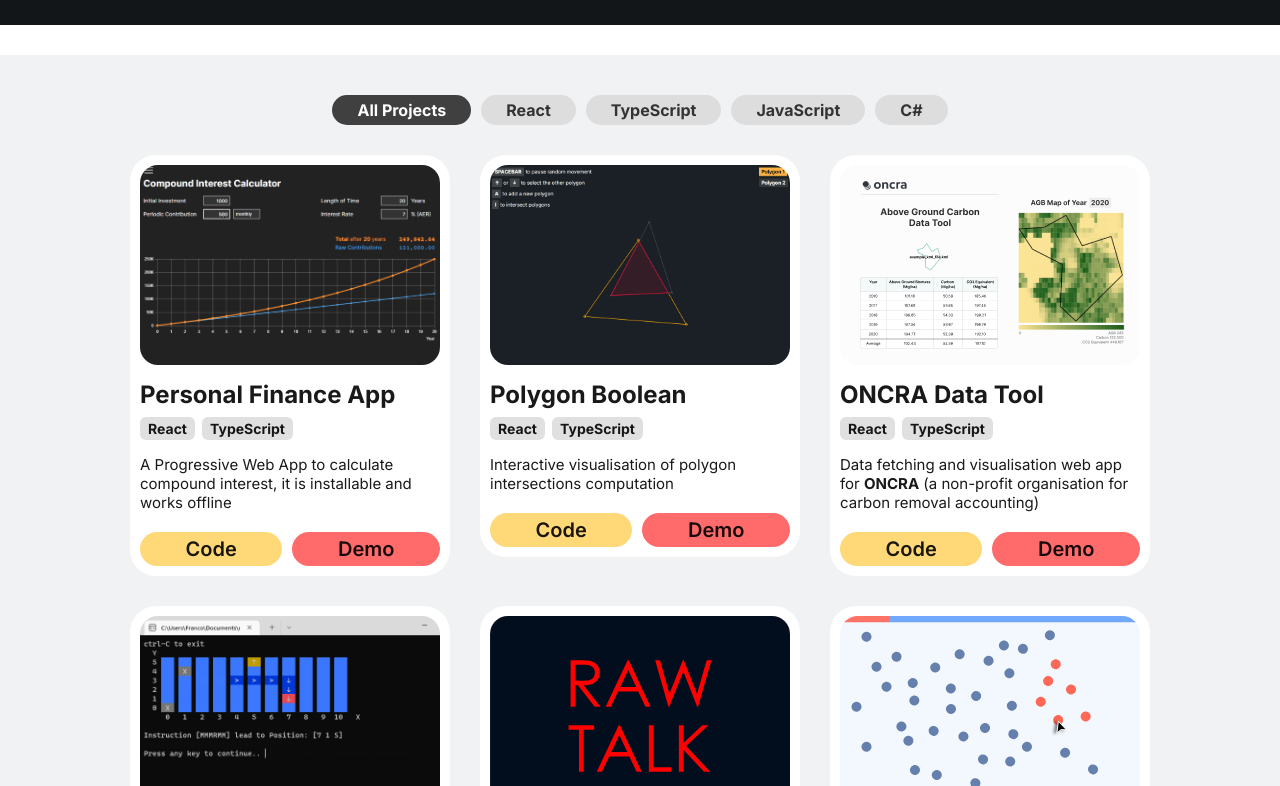
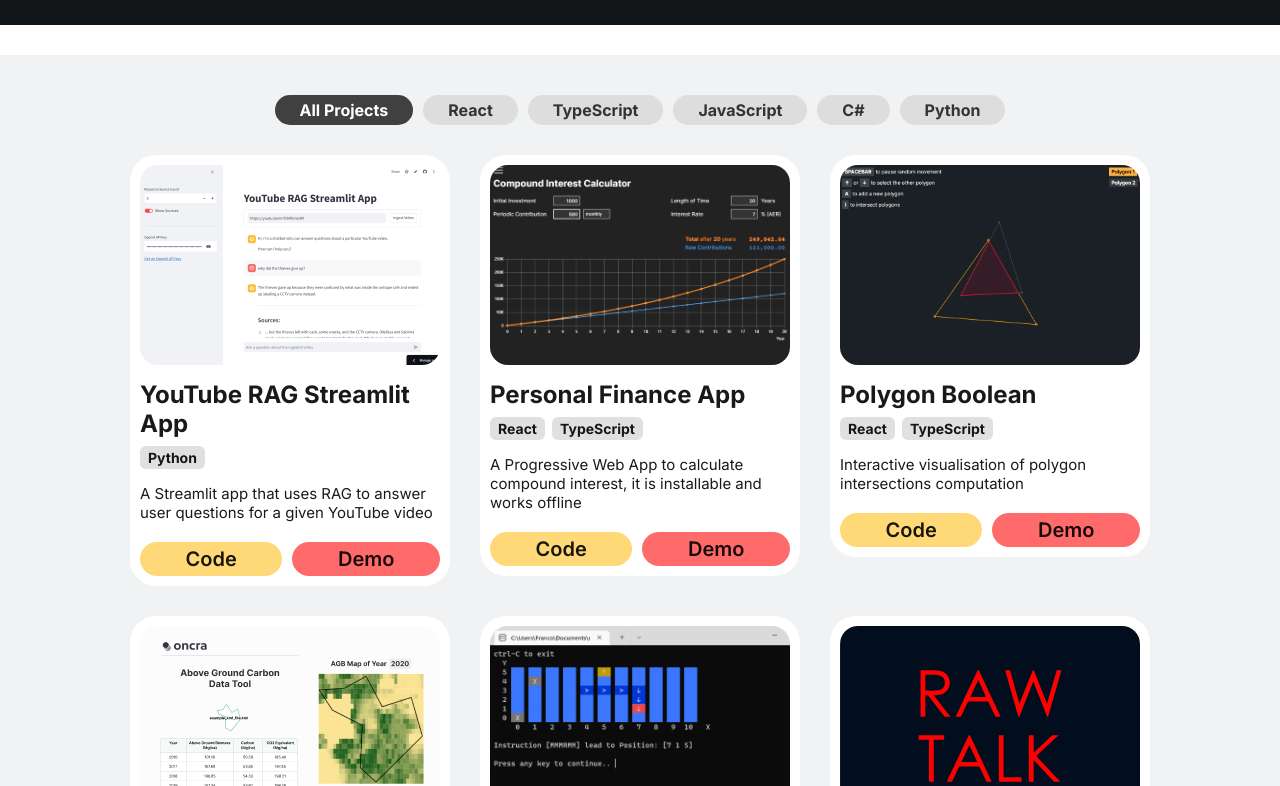
Before and after one commit to iamfranco/iamfranco.github.io, a React (Vite) app: page / in a window 1280 px wide. Shown: the part 617-1403 px from the top of the page. Built offline with nearby package versions, Linux system fonts and the light colour scheme.

Commit message:
Add YouTube RAG project to list

```diff
--- a/src/ProjectList.ts
+++ b/src/ProjectList.ts
@@ -1,4 +1,6 @@
 import { Project } from "./models/Project";
+import youtubeRagImg from "./assets/project-thumbnails/youtube-rag.png";
+import youtubeRagGif from "./assets/project-thumbnails/youtube-rag.gif";
 import personalFinanceImg from "./assets/project-thumbnails/personal-finance.png";
 import personalFinanceGif from "./assets/project-thumbnails/personal-finance.gif";
 import polygonBooleanImg from "./assets/project-thumbnails/polygon-boolean.png";
@@ -14,6 +16,15 @@ import zombieGif from "./assets/project-thumbnails/zombieInteractive.gif";
 import { ProjectTag } from "./models/ProjectTag";
 
 export const ProjectList: Project[] = [
+  {
+    name: "YouTube RAG Streamlit App",
+    thumbnail_img: youtubeRagImg,
+    thumbnail_gif: youtubeRagGif,
+    demo_link: "https://iamfranco-youtube-rag.streamlit.app/",
+    code_link: "https://github.com/iamfranco/youtube-rag",
+    description: "A Streamlit app that uses RAG to answer user questions for a given YouTube video",
+    tags: [ProjectTag.Python]
+  },
   {
     name: "Personal Finance App",
     thumbnail_img: personalFinanceImg,
--- a/src/models/ProjectTag.ts
+++ b/src/models/ProjectTag.ts
@@ -3,6 +3,7 @@ export enum ProjectTag {
   TypeScript = 'TypeScript',
   JavaScript = 'JavaScript',
   CSharp = 'C#',
+  Python = 'Python'
   // MongoDB = 'MongoDB',
   // GraphQL = 'GraphQL'
 }
```
Also changed, not shown: src/assets/project-thumbnails/youtube-rag.gif (added), src/assets/project-thumbnails/youtube-rag.png (added).
